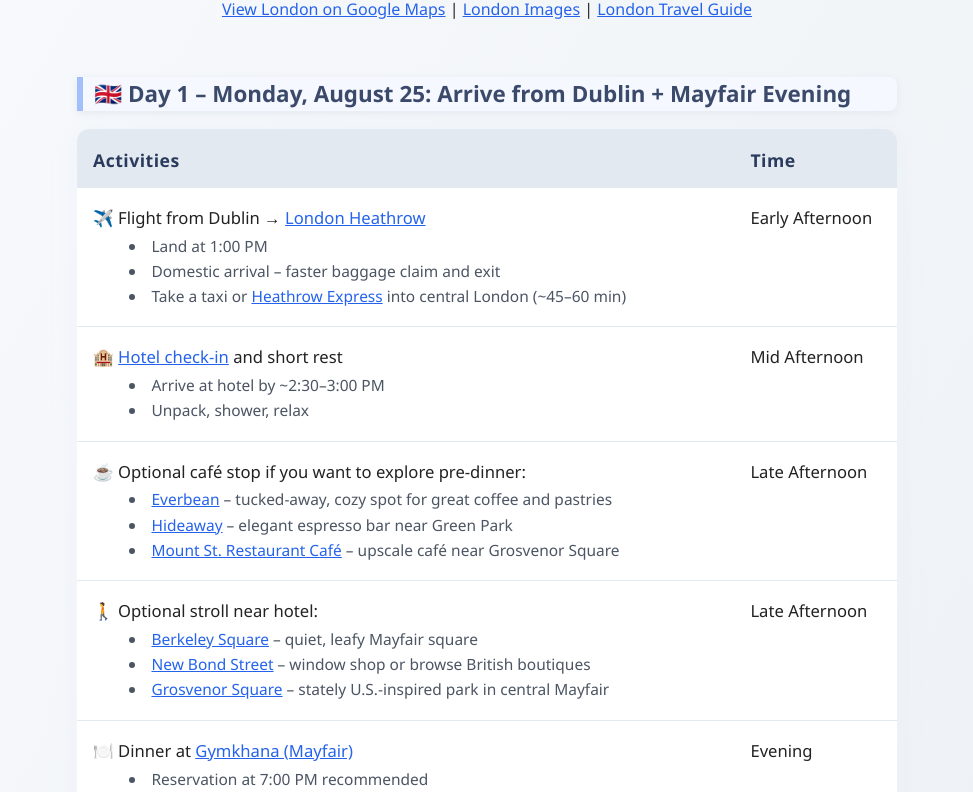
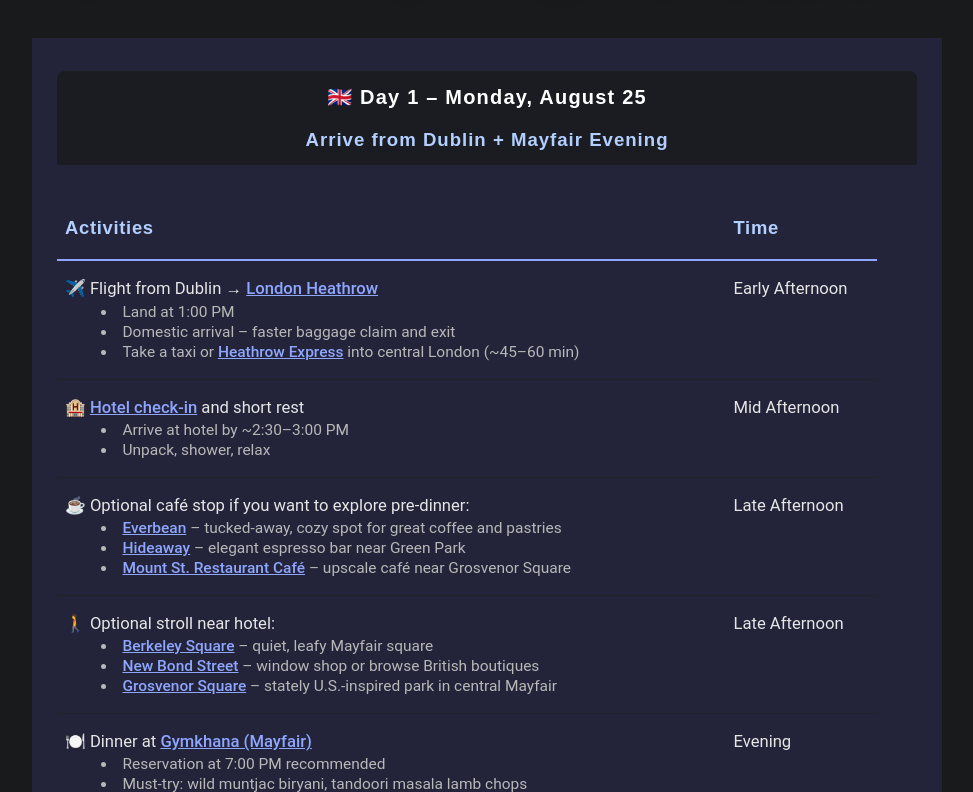
Before and after one commit to sh0vel/itens, a plain HTML site: page london/index.html in a window 1280 px wide. Shown: the part 103-895 px from the top of the page, without its empty margins (153-1126 px from the left). Drawn offline with Linux system fonts and the light colour scheme.

Commit message:
dat styleee

```diff
--- /dev/null
+++ b/dublin/style-dark.css
@@ -0,0 +1,237 @@
+/*
+Sophisticated, neutral dark palette for Dublin itinerary
+*/
+
+body {
+    background: #181a1b;
+    color: #e6e6e6;
+    font-family: 'Roboto', Arial, sans-serif;
+    margin: 0;
+    min-height: 100vh;
+    display: flex;
+    flex-direction: column;
+    align-items: center;
+    justify-content: flex-start;
+    max-width: 100vw;
+}
+
+h1 {
+    font-family: 'Montserrat', Arial, sans-serif;
+    font-size: 2.5em;
+    margin: 2.5rem 0 1.5rem 0;
+    letter-spacing: 2px;
+    color: #e6e6e6;
+    text-shadow: 0 4px 24px rgba(0, 0, 0, 0.4);
+    text-align: center;
+}
+
+h2 {
+    margin-top: 2.5em;
+    color: #8fa6ff;
+    font-size: 1.4em;
+    border-left: none;
+    border-bottom: 2.5px solid #8fa6ff;
+    padding-left: 0;
+    padding-bottom: 0.2em;
+    background: transparent;
+    border-radius: 0;
+    box-shadow: none;
+    margin-bottom: 1.2em;
+    transition: background 0.2s, color 0.2s;
+    display: flex;
+    align-items: center;
+    gap: 0.7em;
+    justify-content: center;
+    text-align: center;
+}
+
+table {
+    border-collapse: separate;
+    border-spacing: 0;
+    width: 100%;
+    max-width: 820px;
+    margin-top: 0.8em;
+    background: transparent;
+    overflow: hidden;
+    word-break: break-word;
+}
+
+th,
+td {
+    border: none;
+    padding: 18px 8px 14px 8px;
+    /* reduce left/right padding */
+    vertical-align: top;
+    word-break: break-word;
+    white-space: normal;
+    text-align: left;
+}
+
+th {
+    background: #23243a;
+    text-align: left;
+    font-size: 1.15em;
+    color: #b2cfff;
+    letter-spacing: 0.7px;
+    font-family: 'Montserrat', Arial, sans-serif;
+    font-weight: 700;
+    border-bottom: 2px solid #8fa6ff;
+    padding-top: 20px;
+    padding-bottom: 20px;
+    border-radius: 0;
+}
+
+
+/* Remove table header corner rounding */
+
+th:first-child,
+th:last-child {
+    border-radius: 0;
+}
+
+td {
+    font-size: 1.04em;
+    border-bottom: 1px solid #232326;
+    background: transparent;
+}
+
+tr:last-child td {
+    border-bottom: none;
+}
+
+ul.itinerary-desc {
+    margin: 4px 0 4px 36px;
+    padding: 0;
+    font-size: 0.93em;
+    color: #b8b8b8;
+    list-style: disc inside;
+}
+
+ul.itinerary-desc li {
+    margin-bottom: 2px;
+}
+
+em {
+    color: #8fa6ff;
+    font-style: normal;
+    font-weight: 500;
+}
+
+tbody tr:hover {
+    background: rgba(143, 166, 255, 0.06);
+    transition: background 0.2s;
+}
+
+.itinerary-card {
+    background: #23243a;
+    border-radius: 0 0 12px 12px;
+    /* Only bottom corners rounded */
+    box-shadow: none;
+    margin: 2rem 0;
+    padding: 2rem 1.5rem;
+    max-width: 860px;
+    width: 100%;
+    border: 1.5px solid #23243a;
+    position: relative;
+}
+
+.itinerary-card h2 {
+    background: #1a1c22;
+    color: #fff;
+    font-size: 1.25em;
+    font-family: 'Montserrat', Arial, sans-serif;
+    font-weight: 800;
+    letter-spacing: 1.2px;
+    border-radius: 8px 8px 0 0;
+    box-shadow: none;
+    margin: 0 0 2rem 0;
+    padding: 0.9rem 0 0.9rem 0;
+    text-align: center;
+    display: flex;
+    flex-direction: column;
+    align-items: center;
+    justify-content: center;
+    line-height: 1.25;
+    position: relative;
+    z-index: 2;
+    width: 100%;
+    border-bottom: none;
+}
+
+.itinerary-card h2 span {
+    display: block;
+    font-size: 0.93em;
+    font-weight: 600;
+    color: #b2cfff;
+    letter-spacing: 1px;
+    margin-top: 0.18em;
+}
+
+
+/* Remove margin between h2 and card content */
+
+.itinerary-card h2+* {
+    margin-top: 0;
+}
+
+table span,
+table td span {
+    color: inherit !important;
+    font-size: inherit !important;
+}
+
+@media (max-width: 900px) {
+    body {
+        max-width: 98vw;
+    }
+    table {
+        font-size: 0.98em;
+    }
+    h1 {
+        font-size: 2em;
+    }
+}
+
+@media (max-width: 600px) {
+    table,
+    thead,
+    tbody,
+    th,
+    td,
+    tr {
+        display: block;
+        width: 100%;
+    }
+    th,
+    td {
+        padding: 12px 8px;
+    }
+    h1 {
+        font-size: 1.3em;
+    }
+    h2 {
+        font-size: 1.1em;
+    }
+}
+
+.search-link,
+.food-search-link {
+    color: #8fa6ff;
+    text-decoration: underline;
+    font-weight: 500;
+    transition: color 0.15s;
+}
+
+.search-link:hover,
+.food-search-link:hover {
+    color: #e6e6e6;
+    text-decoration: underline wavy;
+}
+
+
+/* Force no box-shadow and matching border for itinerary cards in both cities */
+
+.itinerary-card {
+    box-shadow: none !important;
+    border: 1.5px solid #23243a !important;
+}
--- a/london/day1.html
+++ b/london/day1.html
@@ -1,4 +1,6 @@
-<h2>🇬🇧 Day 1 – Monday, August 25: Arrive from Dublin + Mayfair Evening</h2>
+<div class="itinerary-header">
+    <h2>🇬🇧 Day 1 – Monday, August 25<br><span>Arrive from Dublin + Mayfair Evening</span></h2>
+</div>
 <table>
     <thead>
         <tr>
--- a/london/day2.html
+++ b/london/day2.html
@@ -1,4 +1,6 @@
-<h2>🚗 Day 2 – Tuesday, August 26: Cotswolds Day 1 (Self-Drive)</h2>
+<div class="itinerary-header">
+    <h2>🚗 Day 2 – Tuesday, August 26<br><span>Cotswolds Day 1 (Self-Drive)</span></h2>
+</div>
 <table>
     <thead>
         <tr>
--- a/london/day3.html
+++ b/london/day3.html
@@ -1,4 +1,8 @@
-<h2>🚗 Day 3 – Wednesday, August 27: Cotswolds Day 2 + Return to London</h2>
+<link rel="stylesheet" href="../dublin/style-dark.css">
+
+<div class="itinerary-header">
+    <h2>🚗 Day 3 – Wednesday, August 27<br><span>Cotswolds Day 2 + Return to London</span></h2>
+</div>
 <table>
     <thead>
         <tr>
--- a/london/day4.html
+++ b/london/day4.html
@@ -1,4 +1,6 @@
-<h2>🖼️ Day 4 – Thursday, August 28: Art, Architecture, Shopping & a Late Night Out</h2>
+<div class="itinerary-header">
+    <h2>🖼️ Day 4 – Thursday, August 28: Art, Architecture, Shopping & a Late Night Out</h2>
+</div>
 <table>
     <thead>
         <tr>
@@ -96,3 +98,4 @@
         </tr>
     </tbody>
 </table>
+<link rel="stylesheet" href="../dublin/style-dark.css">
--- a/london/index.html
+++ b/london/index.html
@@ -4,24 +4,19 @@
 <head>
     <meta charset="UTF-8" />
     <title>London Itinerary • Aug 25–28, 2025</title>
-    <link rel="stylesheet" href="style.css">
+    <link rel="stylesheet" href="style-dark.css">
 </head>
 
 <body>
     <h1>London Itinerary — August 25–28, 2025</h1>
-    <div style="margin-bottom:1.5em; text-align:center;">
-        <a href="https://www.google.com/maps/place/London" target="_blank" class="search-link">View London on Google Maps</a> |
-        <a href="https://www.google.com/search?tbm=isch&q=London+UK" target="_blank" class="search-link">London Images</a> |
-        <a href="https://www.google.com/search?q=London+travel+guide" target="_blank" class="search-link">London Travel Guide</a>
-    </div>
     <!-- Day 1 -->
-    <div id="day1-table"></div>
+    <div class="itinerary-card" id="day1-table"></div>
     <!-- Day 2 -->
-    <div id="day2-table"></div>
+    <div class="itinerary-card" id="day2-table"></div>
     <!-- Day 3 -->
-    <div id="day3-table"></div>
+    <div class="itinerary-card" id="day3-table"></div>
     <!-- Day 4 -->
-    <div id="day4-table"></div>
+    <div class="itinerary-card" id="day4-table"></div>
     <script src="main.js"></script>
 </body>
 
--- /dev/null
+++ b/london/style-dark.css
@@ -0,0 +1,9 @@
+/*
+  Remove all content and import Dublin's dark CSS for shared styling only.
+*/
+
+@import url("../dublin/style-dark.css");
+
+.itinerary-card {
+    box-shadow: none !important;
+}
--- a/london/style.css
+++ b/london/style.css
@@ -1,134 +1,5 @@
-body {
-    font-family: 'Segoe UI', 'Arial', sans-serif;
-    line-height: 1.5;
-    max-width: 820px;
-    margin: 32px auto;
-    background: linear-gradient(120deg, #f8fafc 0%, #e3e9f0 100%);
-    color: #222;
-}
+/*
+  Remove all content and import Dublin's CSS for shared styling only.
+*/
 
-h1 {
-    text-align: center;
-    font-size: 2.5em;
-    margin-bottom: 0.2em;
-    letter-spacing: 1px;
-    color: #2a3a5c;
-    text-shadow: 0 2px 8px #e3e9f0;
-}
-
-h2 {
-    margin-top: 2.5em;
-    color: #3b4a6b;
-    font-size: 1.4em;
-    border-left: 6px solid #a3bffa;
-    padding-left: 0.5em;
-    background: #f5f8ff;
-    border-radius: 0 8px 8px 0;
-    box-shadow: 0 2px 8px #e3e9f0;
-}
-
-table {
-    border-collapse: separate;
-    border-spacing: 0;
-    width: 100%;
-    margin-top: 0.8em;
-    background: #fff;
-    border-radius: 12px;
-    box-shadow: 0 4px 24px 0 #dbeafe44;
-    overflow: hidden;
-}
-
-th,
-td {
-    border: none;
-    padding: 18px 16px 14px 16px;
-    vertical-align: top;
-}
-
-th {
-    background: #e3e9f0;
-    text-align: left;
-    font-size: 1.1em;
-    color: #2a3a5c;
-    letter-spacing: 0.5px;
-}
-
-td {
-    font-size: 1.04em;
-    border-bottom: 1px solid #e3e9f0;
-}
-
-tr:last-child td {
-    border-bottom: none;
-}
-
-ul.itinerary-desc {
-    margin: 4px 0 4px 36px;
-    padding: 0;
-    font-size: 0.93em;
-    color: #4b5563;
-    list-style: disc inside;
-}
-
-ul.itinerary-desc li {
-    margin-bottom: 2px;
-}
-
-em {
-    color: #3b82f6;
-    font-style: normal;
-    font-weight: 500;
-}
-
-tbody tr:hover {
-    background: #f0f6ff;
-    transition: background 0.2s;
-}
-
-@media (max-width: 900px) {
-    body {
-        max-width: 98vw;
-    }
-    table {
-        font-size: 0.98em;
-    }
-    h1 {
-        font-size: 2em;
-    }
-}
-
-@media (max-width: 600px) {
-    table,
-    thead,
-    tbody,
-    th,
-    td,
-    tr {
-        display: block;
-        width: 100%;
-    }
-    th,
-    td {
-        padding: 12px 8px;
-    }
-    h1 {
-        font-size: 1.3em;
-    }
-    h2 {
-        font-size: 1.1em;
-    }
-}
-
-.search-link,
-.food-search-link {
-    color: #2563eb;
-    text-decoration: underline;
-    font-weight: 500;
-    transition: color 0.15s;
-}
-
-.search-link:hover,
-.food-search-link:hover {
-    color: #1e40af;
-    text-decoration: underline wavy;
-}
+@import url("../dublin/style.css");
```
Also changed, not shown: dublin/day1.html (+1 -1 lines), dublin/day2.html (+1 -1 lines), dublin/day3.html (+1 -1 lines), dublin/index.html (+4 -4 lines).
